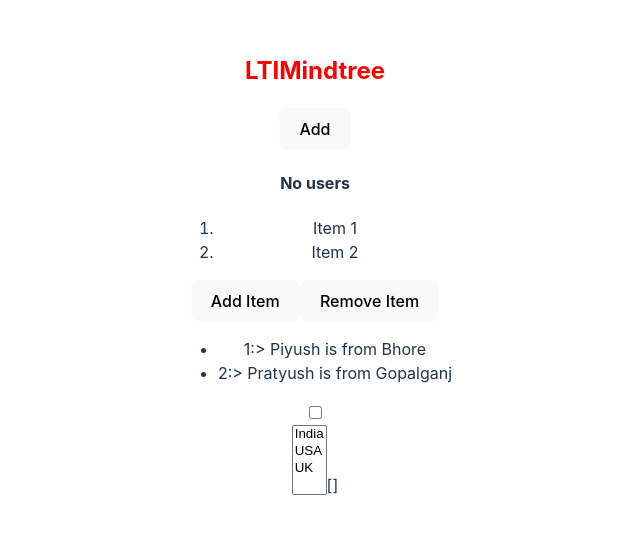
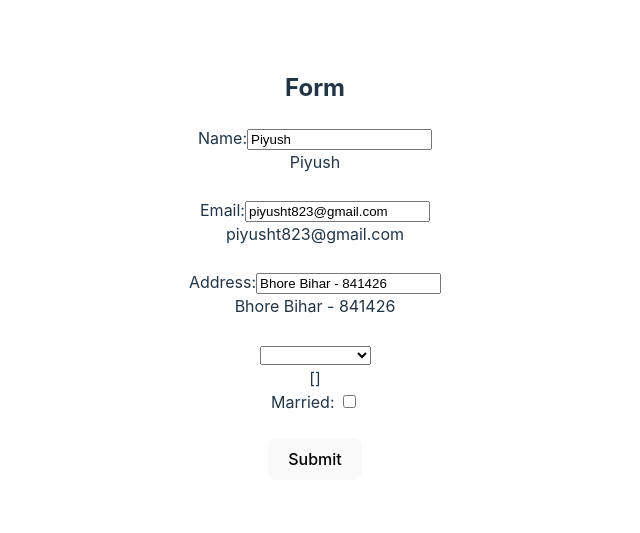
Before and after one commit to piyusht823/vue-App, a Vue app: page / in a window 1280 px wide. Shown: the part 135-668 px from the top of the page, without its empty margins (325-965 px from the left). Built offline with nearby package versions, Linux system fonts and the light colour scheme.

Commit message:
done some task like from and employee card

```diff
--- a/package.json
+++ b/package.json
@@ -9,7 +9,8 @@
     "preview": "vite preview"
   },
   "dependencies": {
-    "vue": "^3.3.4"
+    "vue": "^3.3.4",
+    "vue-router": "^4.2.5"
   },
   "devDependencies": {
     "@vitejs/plugin-vue": "^4.2.3",
--- a/src/App.vue
+++ b/src/App.vue
@@ -1,11 +1,15 @@
 <script setup>
+import EmployeeCard from './components/EmployeeCard.vue';
+import Form from './components/Form.vue';
 import HelloWorld from './components/HelloWorld.vue'
 import OptionsvsComposition from './components/OptionsvsComposition.vue'
 import vbind from './components/vbind.vue';
 </script>
 
 <template>
-  <vbind/>
+  <Form/>
+  <!-- <EmployeeCard/> -->
+  <!-- <vbind/> -->
   <!-- <Optionsvscomposition/> -->
 </template>
 
--- /dev/null
+++ b/src/components/EmployeeCard.vue
@@ -0,0 +1,59 @@
+
+<script setup>
+    import {ref} from 'vue';
+    const emp = ref(['Employee 1','Employee 2','Employee 3','Employee 4','Employee 5'])
+    const list = ref(true)
+
+    const prefersDark = window.matchMedia('(prefers-color-scheme: dark)').matches;
+    // if(prefersDark){
+    //     // document.getElementsByTagName(body).style={backgroundColor:'red'}
+    // }
+</script>
+
+
+
+<template>
+    <link rel="stylesheet" href="https://cdnjs.cloudflare.com/ajax/libs/font-awesome/6.4.2/css/all.min.css" integrity="sha512-z3gLpd7yknf1YoNbCzqRKc4qyor8gaKU1qmn+CShxbuBusANI9QpRohGBreCFkKxLhei6S9CQXFEbbKuqLg0DA==" crossorigin="anonymous" referrerpolicy="no-referrer" />
+    <!-- <div v-bind:style="{paddingLeft:'50px',paddingRight:'50px'}"> -->
+    <div v-bind:style="{backgroundColor:'green', padding:'5px'}">
+        <button @click="list=true" ><i class="fa fa-list" aria-hidden="false"></i></button>
+        <button @click="list=false" v-bind:style="{marginLeft:'5px'}"><i class="fa fa-th" aria-hidden="true"></i></button>
+    </div>
+
+    <div v-for="empp in emp" v-if="list" >
+        <div style="display: flex; justify-content: center;">
+            <div >
+                <img src="https://thumbs.dreamstime.com/b/man-profile-cartoon-smiling-vector-illustration-graphic-design-135443492.jpg" style="width: 100px;">
+            </div>
+
+            <div>
+                <p>{{ empp }}</p>
+            </div>
+        </div>
+        <hr>
+    </div>
+    <div v-for="empp in emp" v-else>
+        <div>
+            <div style="display: flex;">
+                <div>
+                    <img src="https://thumbs.dreamstime.com/b/man-profile-cartoon-smiling-vector-illustration-graphic-design-135443492.jpg" style="width: 100px;">
+                    <p>{{ empp }}</p>
+                </div>
+
+                <div>
+                    <img src="https://thumbs.dreamstime.com/b/man-profile-cartoon-smiling-vector-illustration-graphic-design-135443492.jpg" style="width: 100px;">
+                    <p>{{ empp }}</p>
+                </div>
+
+            </div>
+        </div>
+
+    </div>
+<!-- </div> -->
+</template>
+
+
+
+<style>
+
+</style>
--- /dev/null
+++ b/src/components/Form.vue
@@ -0,0 +1,30 @@
+
+<script setup>
+import { ref } from 'vue';
+    const age = ref([])
+    const married =ref()
+    const details = ref({name:'Piyush',email:'piyusht823@gmail.com',address:'Bhore Bihar - 841426'})
+</script>
+
+
+<template>
+    <div>
+    <h2>Form</h2>
+    <form>
+        Name:<input type="text" v-model.lazy="details.name"/><br>{{details.name}}<br><br>
+        Email:<input type="email" v-model.lazy="details.email"/><br>{{ details.email }}<br> <br>
+        Address:<input type="text" v-model.lazy="details.address"/><br>{{ details.address }}<br> <br>
+
+        <select v-model="age">
+            <option value="Below 9">Age(below 9)</option>
+            <option value="9+">Age(9-18)</option>
+            <option value="18+">Age(Above 18)</option>
+        </select><br>{{ age }}<br>
+
+        Married: <input type="checkbox" v-model="married"/>
+        <p v-if="married">Married</p><br><br>
+
+        <button @click="SubmitEvent">Submit</button>
+    </form>
+    </div>
+</template>
--- a/src/components/vbind.vue
+++ b/src/components/vbind.vue
@@ -4,15 +4,16 @@
 
     const empid = ref(10)
     const textcolor = ref('textstyle')
-    const content = ref('<h2>LTIMindtree</h2>')
+    const content = ref('<h2><i>LTIMindtree</i></h2>')
     const status = ref(true)
     const attr1 = ref('id')
     const attr2 = ref('class')
     const user = ref(0)
     const cart = ref(['Item','Item'])
     const persons = ref([{id:1,name:"Piyush",city:"Bhore"},{id:2,name:"Pratyush", city:"Gopalganj"}])
-    const product = ref()
-    const item = ref()
+    const product1 = ref()
+    const product2 = ref()
+    const item = ref('item')
     const countries = ref([])
 
 
@@ -55,8 +56,11 @@
 
 
     <!-- taking input from input tag and putting in second line -->
-    <input type="checkbox" v-model="product"/><br>
-    <div v-if="product">v-if Content</div>
+    <input type="text" v-model.lazy="product1"/><br>{{ product1 }}<br>
+
+    <!-- check box -->
+    <input type="checkbox" v-model="product2"/><br>
+    <div v-if="product2">v-if Content</div>
 
     <!-- selecting countries from lists -->
     <select v-model="countries" multiple>
@@ -68,6 +72,6 @@
 
 <style>
     .textstyle{
-        color: red;
+        color: rgb(245, 207, 92);
     }
 </style>
```
Also changed, not shown: 1 other file (tests, documents, lock files or other folders).
